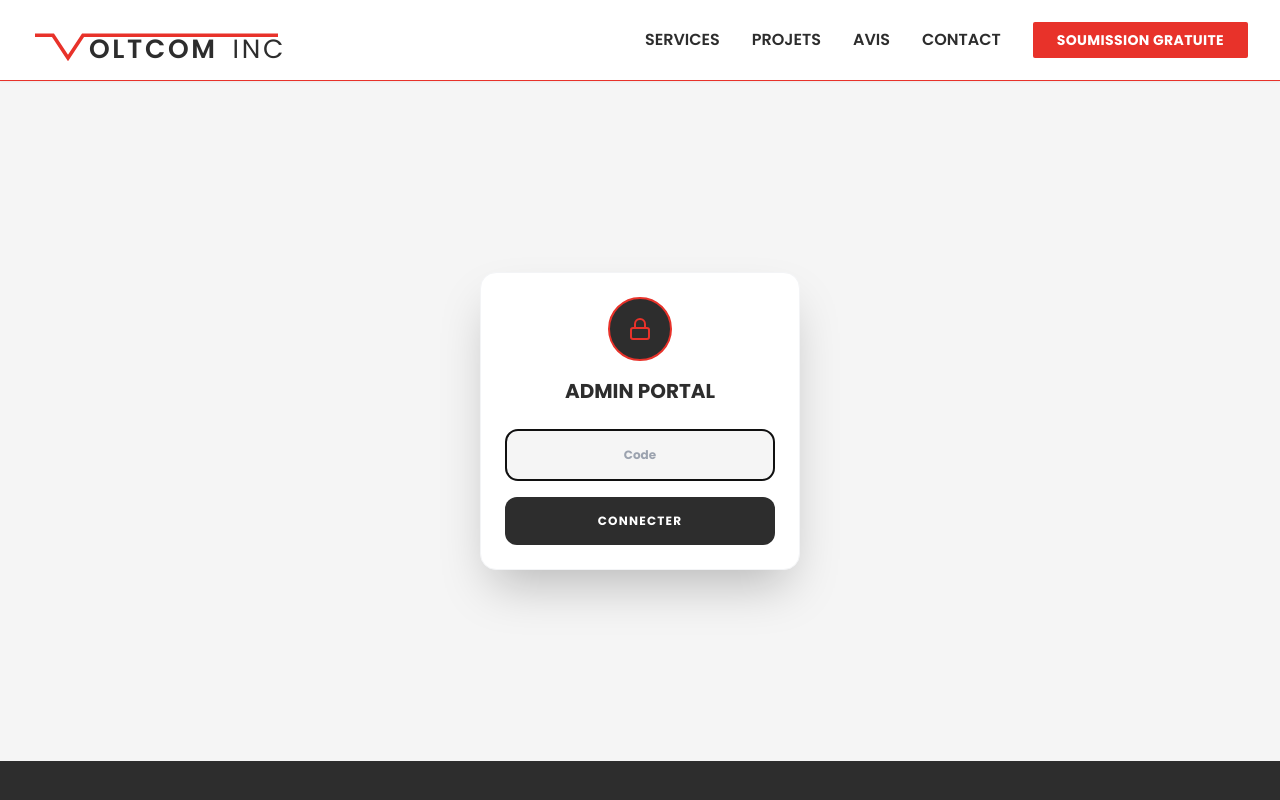
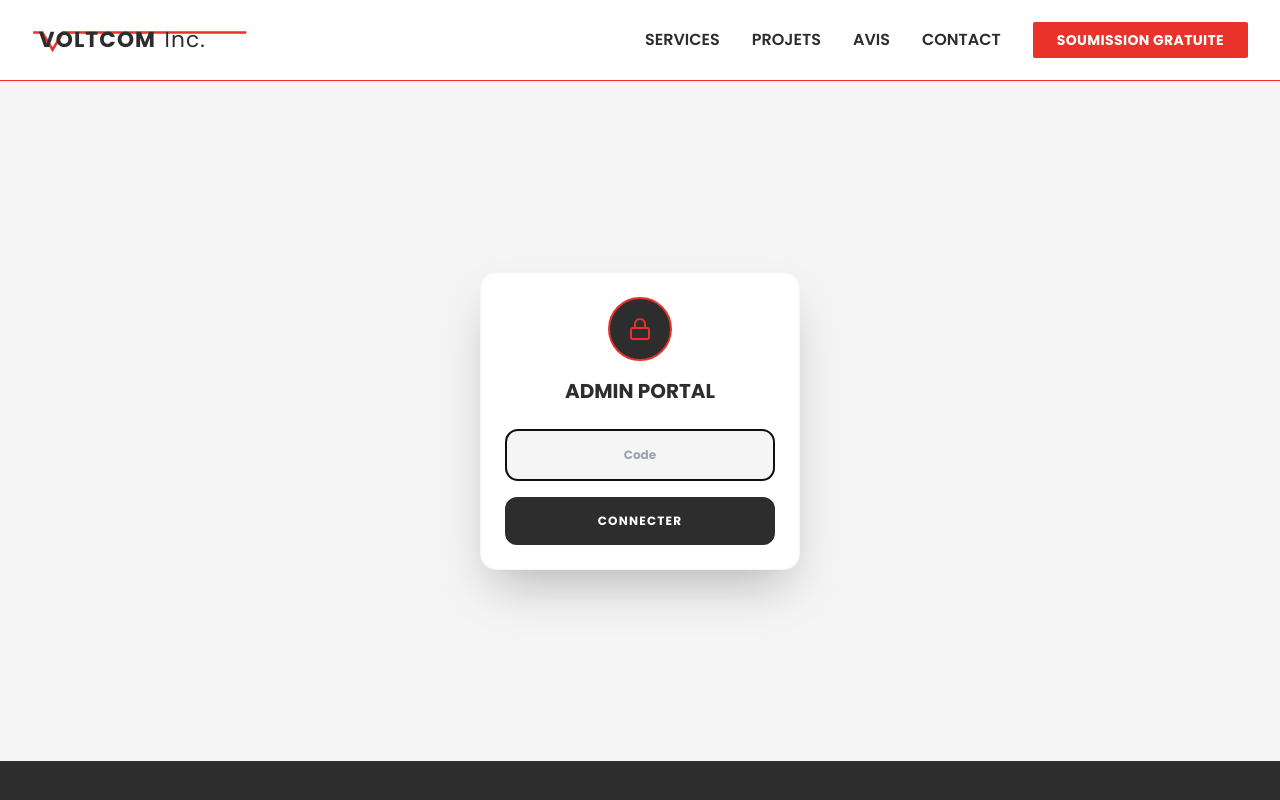
Before and after one commit to Testing-elo/Voltcom-INC, a React (Vite) app: page /#/admin in a window 1280 px wide. Shown: the top 800 px of the page. Built offline with nearby package versions, Linux system fonts and the light colour scheme.

Commit message:
Update Logo.tsx

```diff
--- a/components/Logo.tsx
+++ b/components/Logo.tsx
@@ -1,47 +1,59 @@
-
 import React from 'react';
 
 const Logo: React.FC<{ className?: string; size?: 'sm' | 'md' | 'lg' }> = ({ className = '', size = 'md' }) => {
   const scales = {
-    sm: { h: 32, w: 160 },
-    md: { h: 48, w: 240 },
-    lg: { h: 64, w: 320 }
+    sm: { h: 28 },
+    md: { h: 40 },
+    lg: { h: 56 }
   };
   const config = scales[size];
 
   return (
-    <div className={`flex items-center ${className}`} style={{ width: 'auto', height: config.h }}>
+    <div className={`flex items-center ${className}`} style={{ height: config.h, width: 'auto' }}>
       <svg
-        viewBox="0 0 420 80"
+        viewBox="0 0 380 70"
         fill="none"
         xmlns="http://www.w3.org/2000/svg"
         className="h-full w-auto"
         preserveAspectRatio="xMinYMid meet"
       >
-        {/* The Red Line: Short flat start -> V-shape -> Long flat line over text */}
+        {/* Red line: short flat -> V dip (forms the "V" of VOLTCOM) -> long flat over rest of text */}
+        {/* The V dip sits under/through the "V" letter area, starting ~x=10 */}
         <path
-          d="M 5 32 H 35 L 60 70 L 85 32 H 410"
+          d="M 2 22 H 18 L 36 52 L 54 22 H 375"
           stroke="#E8322A"
-          strokeWidth="6"
+          strokeWidth="4.5"
           strokeLinecap="butt"
           strokeLinejoin="miter"
         />
 
-        {/* The Text "OLTCOM INC." positioned exactly like the logo */}
+        {/* Full text "VOLTCOM Inc." — V is dark just like the other letters */}
+        {/* The V letter sits between x=12 and x=54, aligning with the red V dip */}
         <text
-          x="95"
-          y="70"
+          x="12"
+          y="48"
           fill="#2D2D2D"
           style={{
-            fontFamily: "'Poppins', sans-serif",
-            fontWeight: 600,
-            fontSize: '44px',
-            letterSpacing: '0.1em',
-            textTransform: 'uppercase'
+            fontFamily: "'Poppins', 'Arial', sans-serif",
+            fontWeight: 700,
+            fontSize: '38px',
+            letterSpacing: '0.05em',
           }}
         >
-          <tspan>OLTCOM</tspan>
-          <tspan dx="25" style={{ fontWeight: 400 }}>INC.</tspan>
+          VOLTCOM
+        </text>
+        <text
+          x="232"
+          y="48"
+          fill="#2D2D2D"
+          style={{
+            fontFamily: "'Poppins', 'Arial', sans-serif",
+            fontWeight: 400,
+            fontSize: '38px',
+            letterSpacing: '0.05em',
+          }}
+        >
+          {' '}Inc.
         </text>
       </svg>
     </div>
```
